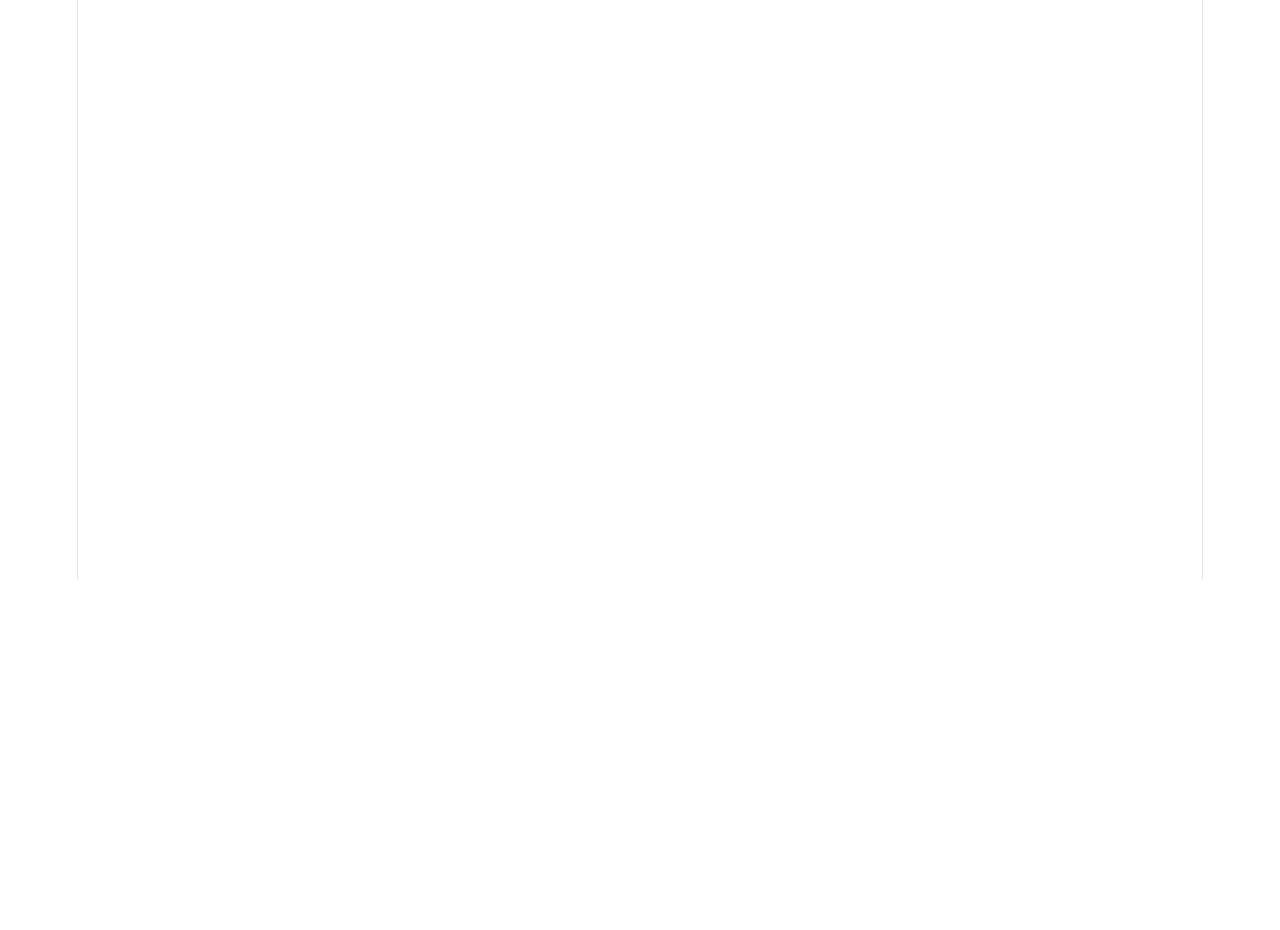
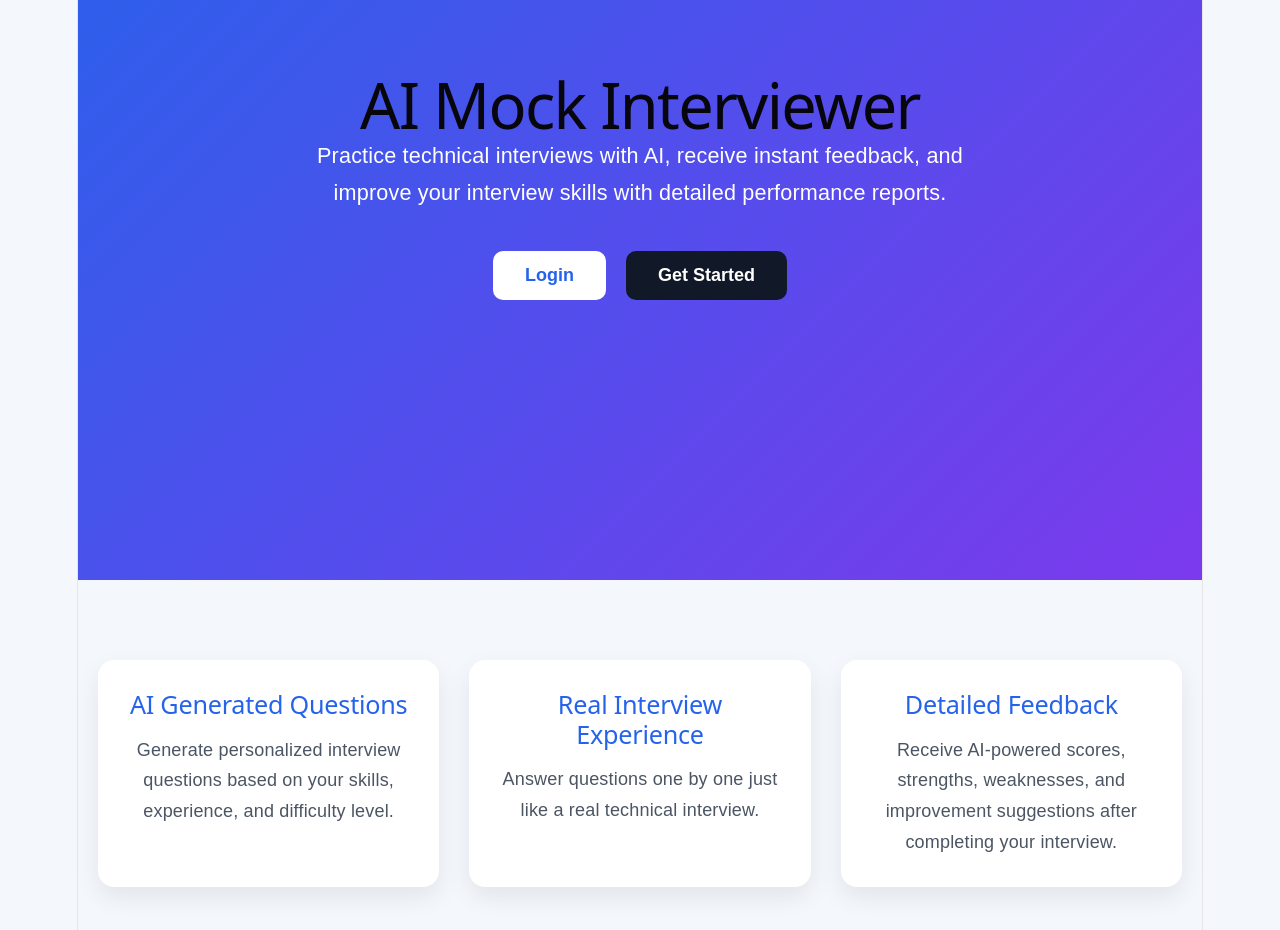
Before and after one commit to tanixxq/AI_MOCK_INTERVIEWER, a React (Vite) app in the folder Frontend/: page / in a window 1280 px wide. Before the commit this address had no page. Shown: the part 220-1150 px from the top of the page. Before the commit the page ends 800 px from the top, so only its background shows below. Built offline with nearby package versions, Linux system fonts and the light colour scheme.

Commit message:
Add landing page for AI Mock Interviewer

```diff
--- a/Frontend/src/App.jsx
+++ b/Frontend/src/App.jsx
@@ -1,11 +1,13 @@
 import { BrowserRouter, Routes, Route } from "react-router-dom";
 import Interview from "./Pages/Interview";
 import Report from "./Pages/Report";
+import Home from "./Pages/Home";
 
 function App() {
   return (
     <BrowserRouter>
       <Routes>
+        <Route path="/" element={<Home />} />
         <Route path="/interview/:id" element={<Interview />} />
         <Route path="/report/:id" element={<Report/>}/>
       </Routes>
--- /dev/null
+++ b/Frontend/src/Pages/Home.css
@@ -0,0 +1,122 @@
+*{
+    margin:0;
+    padding:0;
+    box-sizing:border-box;
+    font-family:Arial,Helvetica,sans-serif;
+}
+
+body{
+    background:#f4f7fb;
+    color:#1f2937;
+}
+
+.home-container{
+    min-height:100vh;
+}
+
+.hero{
+    min-height:100vh;
+    display:flex;
+    flex-direction:column;
+    justify-content:center;
+    align-items:center;
+    text-align:center;
+    padding:40px 20px;
+    background:linear-gradient(135deg,#2563eb,#7c3aed);
+    color:white;
+}
+
+.hero h1{
+    font-size:3.5rem;
+    margin-bottom:20px;
+}
+
+.hero p{
+    max-width:700px;
+    font-size:1.2rem;
+    line-height:1.7;
+    margin-bottom:40px;
+}
+
+.hero-buttons{
+    display:flex;
+    gap:20px;
+    flex-wrap:wrap;
+}
+
+.hero-buttons button{
+    padding:14px 32px;
+    border:none;
+    border-radius:10px;
+    font-size:1rem;
+    cursor:pointer;
+    transition:.3s;
+    font-weight:600;
+}
+
+.hero-buttons button:first-child{
+    background:white;
+    color:#2563eb;
+}
+
+.hero-buttons button:last-child{
+    background:#111827;
+    color:white;
+}
+
+.hero-buttons button:hover{
+    transform:translateY(-3px);
+    opacity:.9;
+}
+
+.features{
+    max-width:1200px;
+    margin:80px auto;
+    padding:0 20px;
+    display:grid;
+    grid-template-columns:repeat(auto-fit,minmax(280px,1fr));
+    gap:30px;
+}
+
+.feature-card{
+    background:white;
+    padding:30px;
+    border-radius:16px;
+    box-shadow:0 10px 25px rgba(0,0,0,.08);
+    transition:.3s;
+}
+
+.feature-card:hover{
+    transform:translateY(-8px);
+}
+
+.feature-card h2{
+    margin-bottom:15px;
+    color:#2563eb;
+    font-size:1.4rem;
+}
+
+.feature-card p{
+    color:#4b5563;
+    line-height:1.7;
+}
+
+@media(max-width:768px){
+    .hero h1{
+        font-size:2.5rem;
+    }
+
+    .hero p{
+        font-size:1rem;
+    }
+
+    .hero-buttons{
+        flex-direction:column;
+        width:100%;
+        max-width:300px;
+    }
+
+    .hero-buttons button{
+        width:100%;
+    }
+}
--- /dev/null
+++ b/Frontend/src/Pages/Home.jsx
@@ -0,0 +1,56 @@
+import {useNavigate} from "react-router-dom";
+import "./Home.css";
+
+const Home=()=>{
+    const navigate=useNavigate();
+
+    return(
+        <div className="home-container">
+            <div className="hero">
+                <h1>AI Mock Interviewer</h1>
+
+                <p>
+                    Practice technical interviews with AI, receive instant feedback,
+                    and improve your interview skills with detailed performance reports.
+                </p>
+
+                <div className="hero-buttons">
+                    <button onClick={()=>navigate("/login")}>
+                        Login
+                    </button>
+
+                    <button onClick={()=>navigate("/register")}>
+                        Get Started
+                    </button>
+                </div>
+            </div>
+
+            <section className="features">
+                <div className="feature-card">
+                    <h2>AI Generated Questions</h2>
+                    <p>
+                        Generate personalized interview questions based on your skills,
+                        experience, and difficulty level.
+                    </p>
+                </div>
+
+                <div className="feature-card">
+                    <h2>Real Interview Experience</h2>
+                    <p>
+                        Answer questions one by one just like a real technical interview.
+                    </p>
+                </div>
+
+                <div className="feature-card">
+                    <h2>Detailed Feedback</h2>
+                    <p>
+                        Receive AI-powered scores, strengths, weaknesses, and improvement
+                        suggestions after completing your interview.
+                    </p>
+                </div>
+            </section>
+        </div>
+    );
+};
+
+export default Home;
```
Also changed, not shown: Frontend/src/Pages/Dashboard.jsx (added), Frontend/src/Pages/Login.jsx (added), Frontend/src/Pages/Register.jsx (added).
